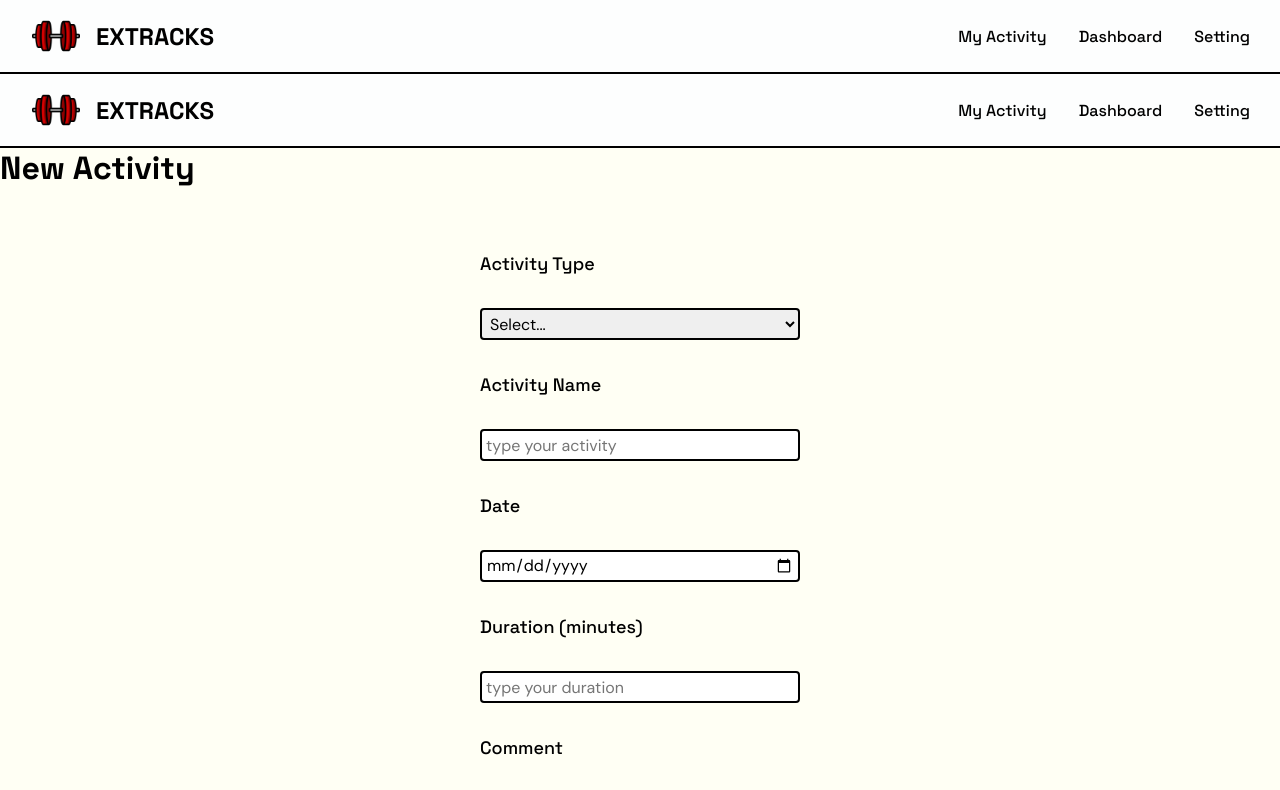
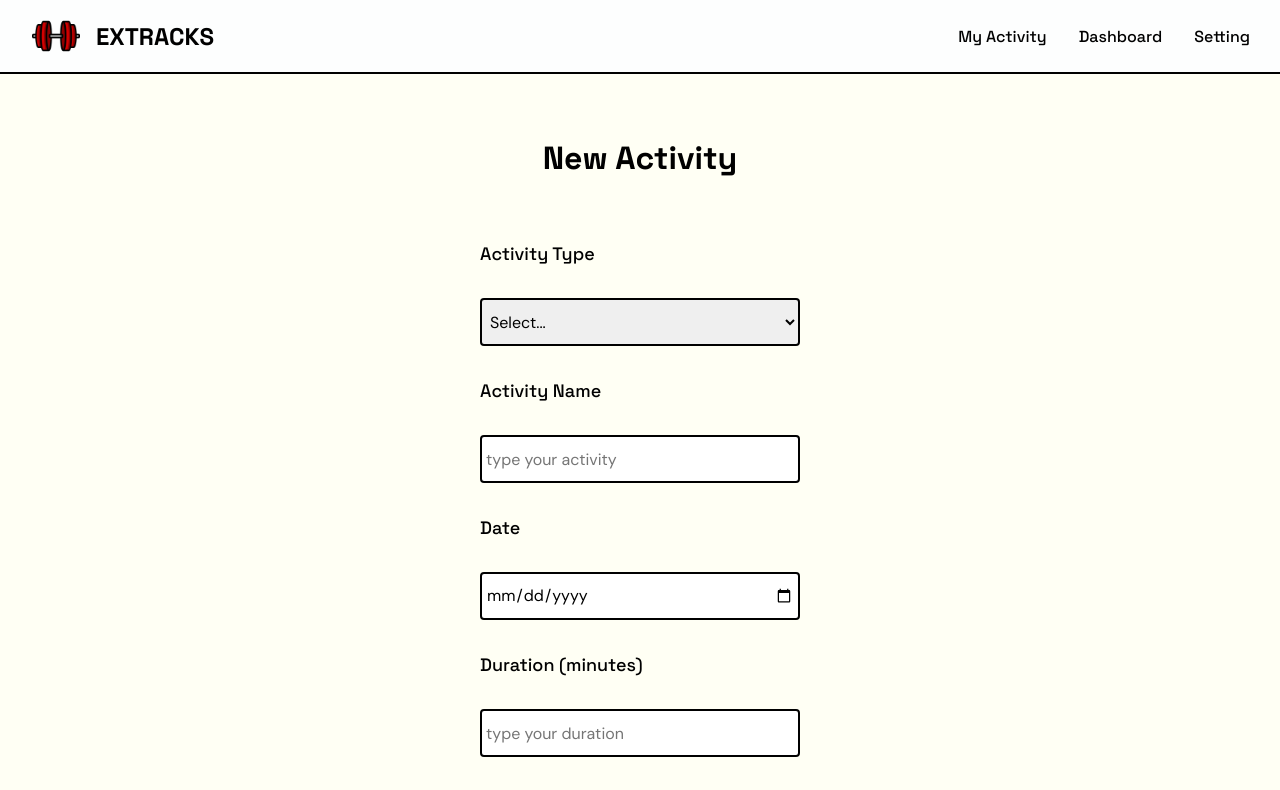
Before and after one commit to ParinchatJ/Extract_frontend, a React (Vite) app: page /user/new in a window 1280 px wide. Shown: the top 790 px of the page. Built offline with nearby package versions, Linux system fonts and the light colour scheme.

Commit message:
update form style

```diff
--- a/src/components/ActivityForm/ActivityForm.css
+++ b/src/components/ActivityForm/ActivityForm.css
@@ -1,11 +1,5 @@
-.activity-form * {
-    /* border: 1px solid red; */
-}
-
 .activity-form{
     margin: 2rem;;
-    /* width: 720px; */
-    /* width: 700px; */
     display: flex;
     justify-content: center;
 }
@@ -13,44 +7,3 @@
     font-size: 1.125rem;
     font-weight: 500;
 }
-
-.activity-form select, .activity-form input, .activity-form textarea, .activity-form button {
-    font-family: 'DM Sans', sans-serif;
-    padding: 0.25rem;
-    margin: 0.75rem 0;
-    box-sizing: border-box;
-    width: 320px;
-    height: 32px;
-    border: 2px solid black;
-    border-radius: 0.25rem;
-    font-size: 1rem;
-    line-height: 1.25rem;
-}
-
-.activity-form textarea {
-    min-height: 72px;
-    resize: vertical;
-}
-
-.activity-form button {
-    margin: 0.75rem 0;
-    background: black;
-    color: white;
-    height: 3rem;
-    transition: all 0.1s;
-
-}
-.activity-form button:hover {
-    margin: 0.75rem 0;
-    background: #dafc3d;
-    color: black;
-    height: 3rem;
-    transition: all 0.1s;
-}
-
-
-.activity-form .error {
-    color: red;
-    margin: 0;
-    padding: 0;
-}
--- a/src/pages/NewActivity/NewActivity.css
+++ b/src/pages/NewActivity/NewActivity.css
@@ -0,0 +1,4 @@
+.new-activity h1 {
+    text-align: center;
+    margin: 4rem 1rem 2rem;
+}
--- a/src/pages/NewActivity/NewActivity.jsx
+++ b/src/pages/NewActivity/NewActivity.jsx
@@ -1,13 +1,10 @@
 import './NewActivity.css'
 import { useState } from 'react'
 import ActivityForm from '../../components/ActivityForm/ActivityForm'
-import NavBar from '../../components/NavBar/NavBar'
-
 const NewActivity = () => {
 
   return (
     <>
-    <NavBar />
     <div className="new-activity">
       <h1>New Activity</h1>
       <ActivityForm />
```
